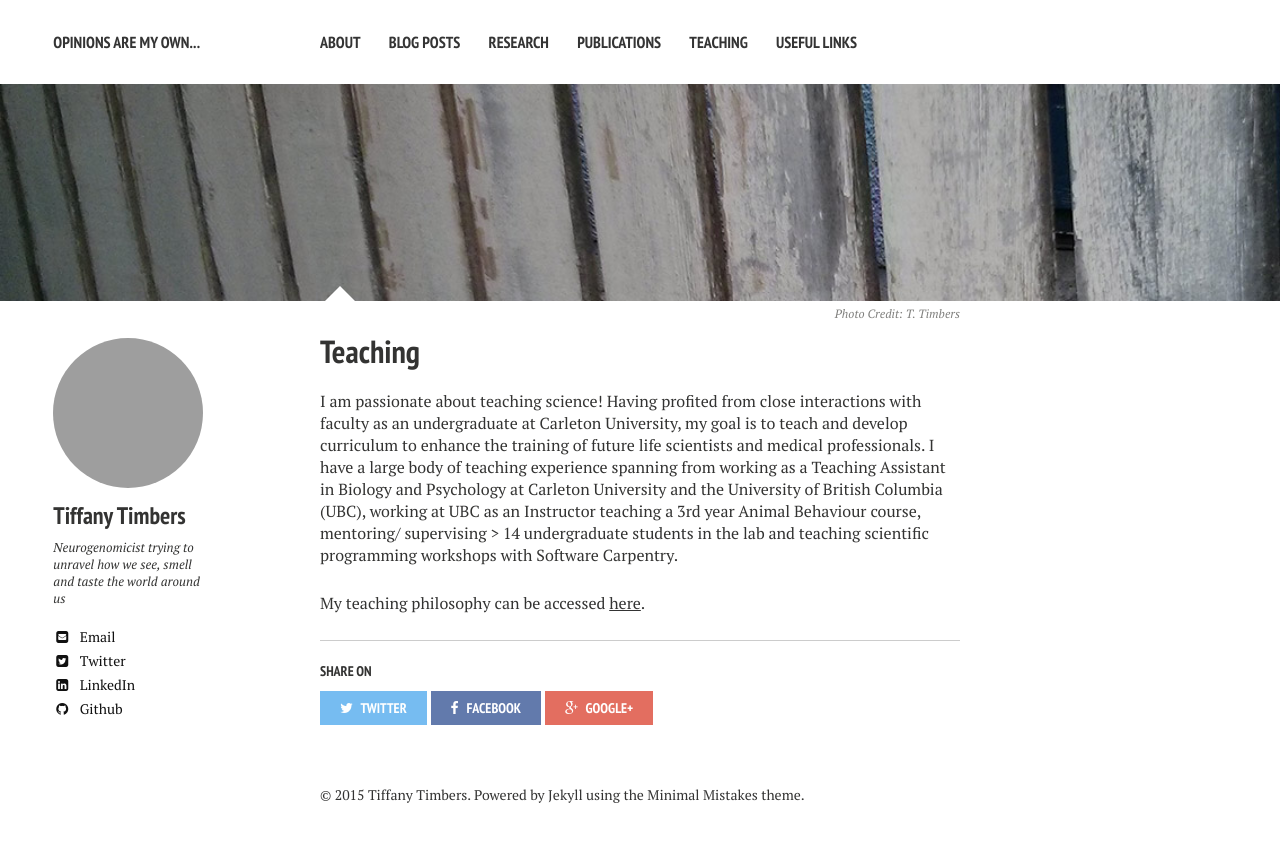
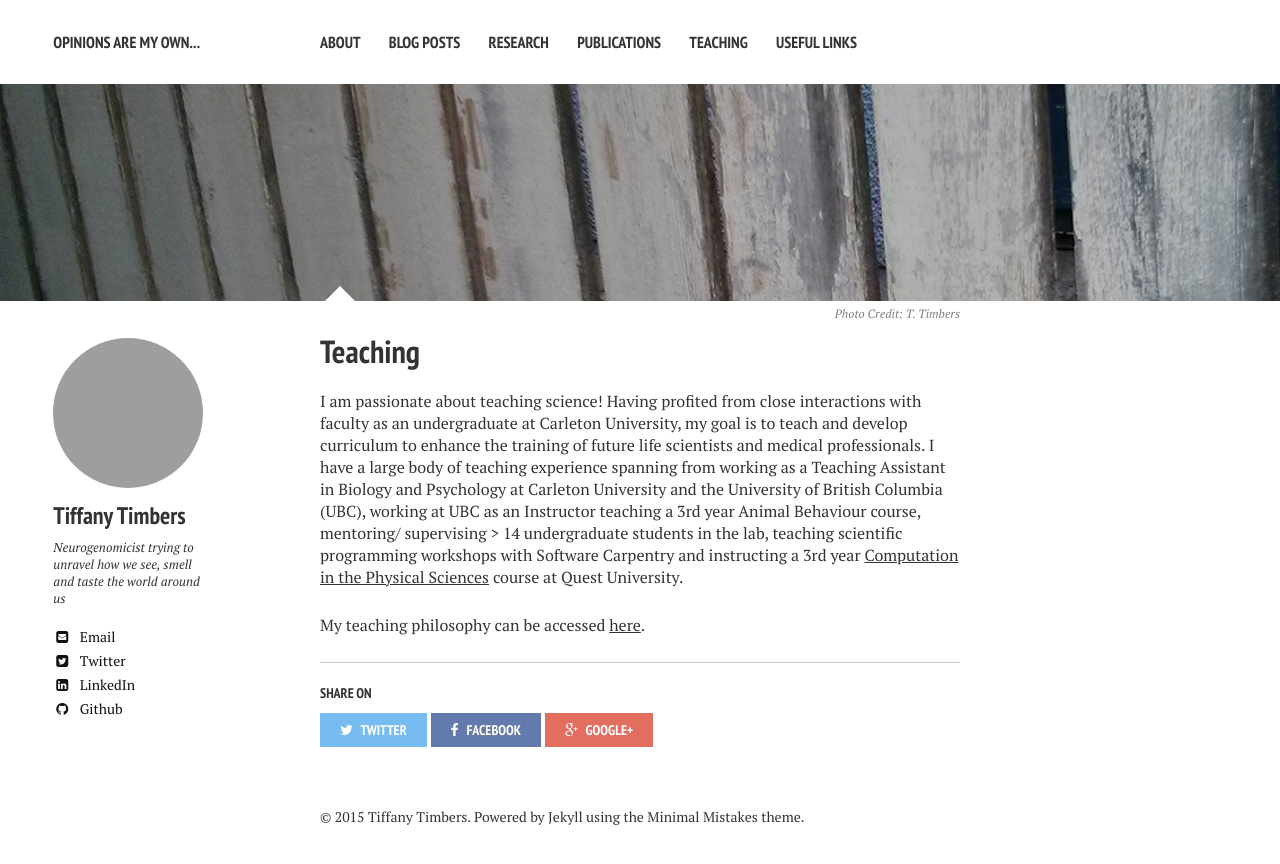
Before and after one commit to ttimbers/ttimbers.github.io, a Jekyll site: the page built from teaching/index.md, in a window 1280 px wide. Shown: the top 864 px of the page. Built offline with Jekyll 4.4.1, drawn with Linux system fonts in a browser that asks for light colours; nearby versions of some CDN libraries; grey boxes are pictures that could not be loaded.

Commit message:
Added links to PHY3009

```diff
--- a/teaching/index.md
+++ b/teaching/index.md
@@ -10,6 +10,7 @@ image:
   creditlink: http://ttimbers.github.io
 ---
 I am passionate about teaching science! Having profited from close interactions with faculty as an undergraduate at Carleton University, my goal is to teach and develop curriculum to enhance the training of future life scientists and medical professionals.
-I have a large body of teaching experience spanning from working as a Teaching Assistant in Biology and Psychology at Carleton University and the University of British Columbia (UBC), working at UBC as an Instructor teaching a 3rd year Animal Behaviour course, mentoring/ supervising > 14 undergraduate students in the lab and teaching scientific programming workshops with Software Carpentry.
+I have a large body of teaching experience spanning from working as a Teaching Assistant in Biology and Psychology at Carleton University and the University of British Columbia (UBC), working at UBC as an Instructor teaching a 3rd year Animal Behaviour course, mentoring/ supervising > 14 undergraduate students in the lab, teaching scientific programming workshops with Software Carpentry
+and instructing a 3rd year [Computation in the Physical Sciences](http://phy3009.github.io/PHY3009-2015/) course at Quest University.
 
 My teaching philosophy can be accessed [here](Timbers_teaching_philosophy.pdf).
```
Also changed, not shown: about/index.md (+1 -1 lines).
